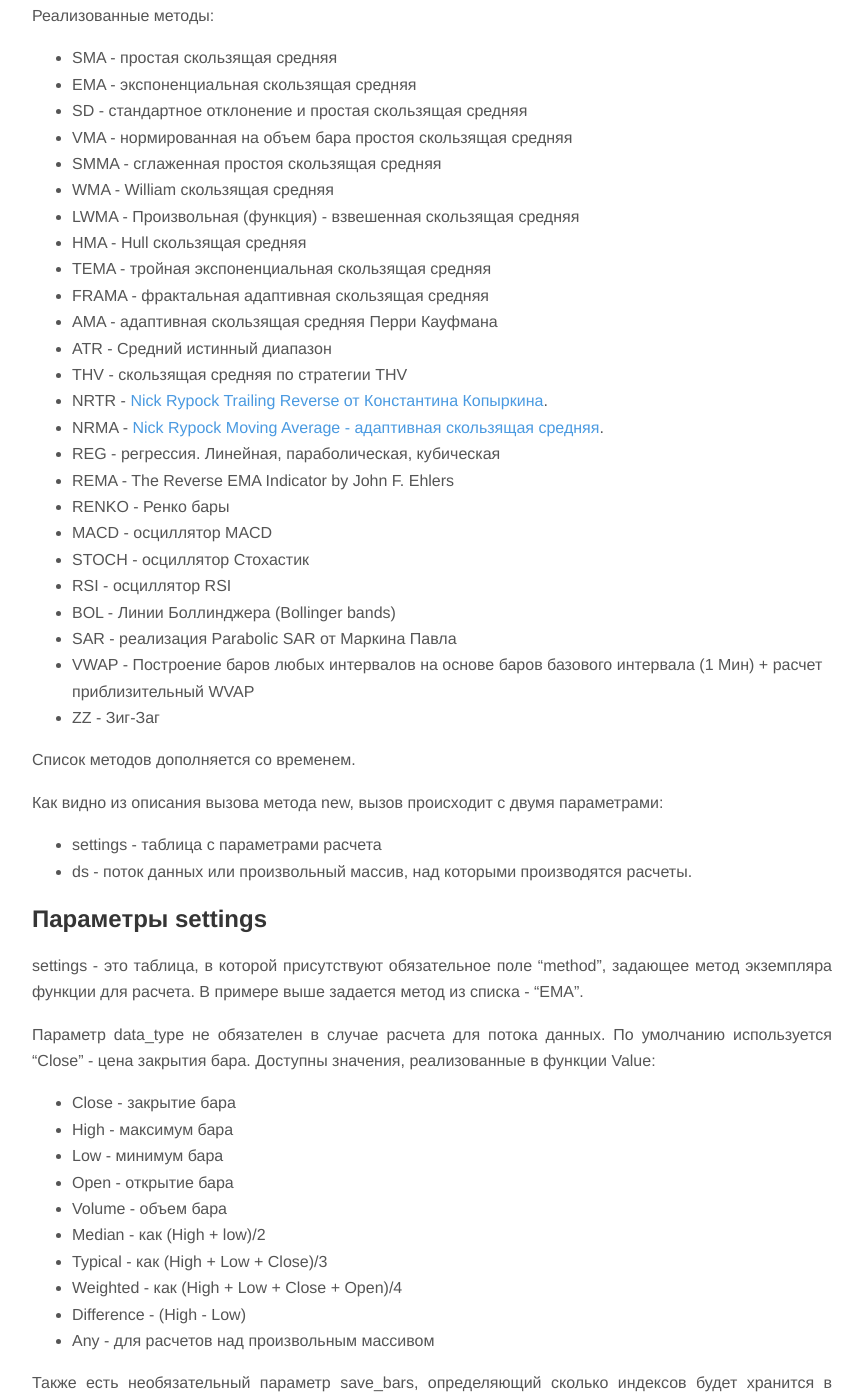
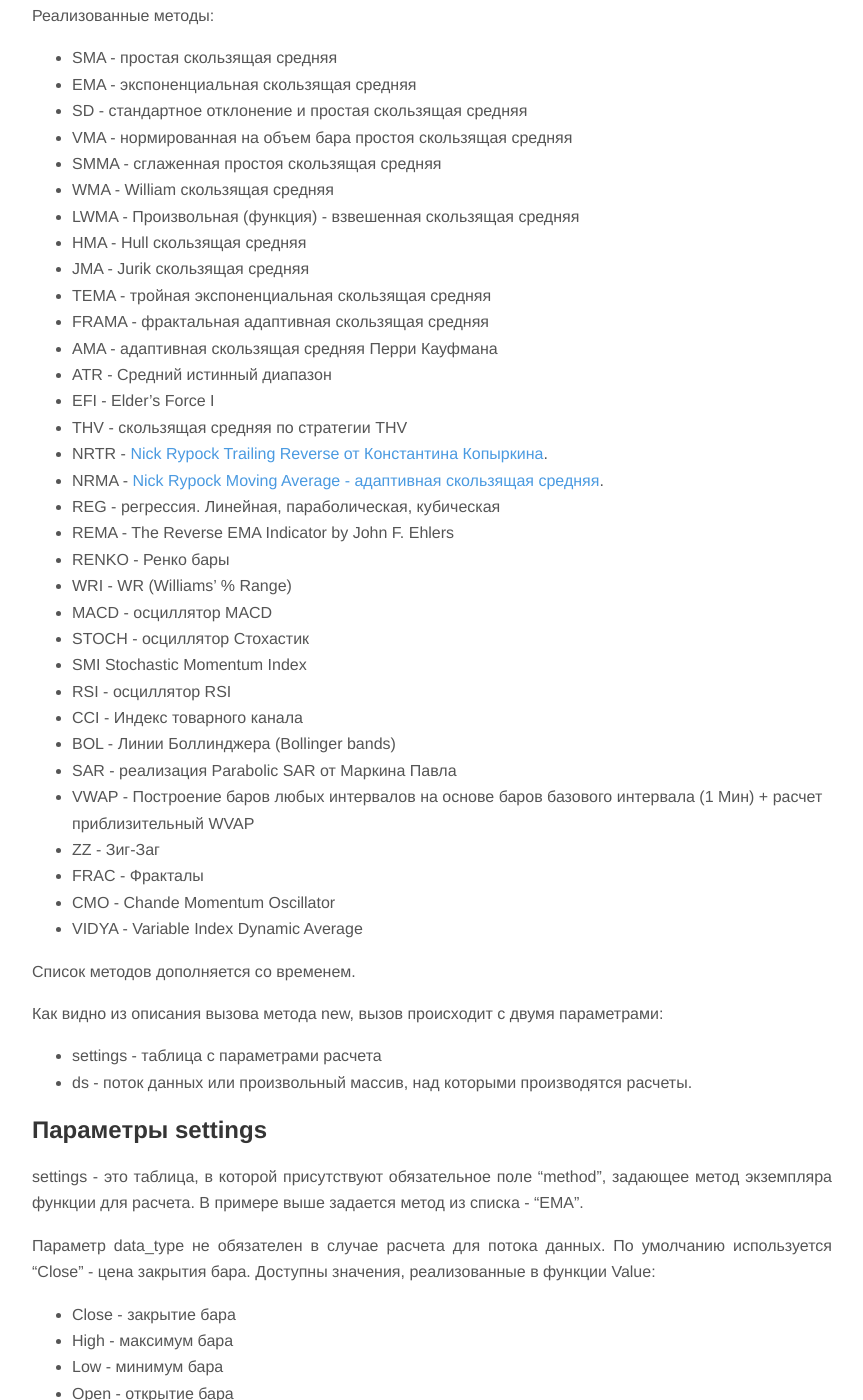
Before and after one commit to nick-nh/nick-nh.github.io, a Jekyll site: the page built from _posts/2021-03-14-maLib.md, in a window 1280 px wide and 1400 px high, scrolled down 1583 px. Shown: the whole window, without its empty margins (208-1071 px from the left). Built offline with Jekyll 4.4.1, drawn with Linux system fonts in a browser that asks for light colours; nearby versions of some CDN libraries.

Commit message:
new methods

```diff
--- a/_posts/2021-03-14-maLib.md
+++ b/_posts/2021-03-14-maLib.md
@@ -68,23 +68,31 @@ tags: [lua,qlua,квик,quik]
  - WMA - William скользящая средняя
  - LWMA - Произвольная (функция) - взвешенная скользящая средняя
  - HMA - Hull скользящая средняя
+ - JMA - Jurik скользящая средняя
  - TEMA - тройная экспоненциальная скользящая средняя
  - FRAMA - фрактальная адаптивная скользящая средняя
  - AMA - адаптивная скользящая средняя Перри Кауфмана
  - ATR - Средний истинный диапазон
+ - EFI - Elder's Force I
  - THV - скользящая средняя по стратегии THV
  - NRTR - [Nick Rypock Trailing Reverse от Константина Копыркина](http://konkop.narod.ru/Files/4_24_28.pdf).
  - NRMA - [Nick Rypoсk Moving Average - адаптивная скользящая средняя](http://konkop.narod.ru/nrma.htm).
  - REG - регрессия. Линейная, параболическая, кубическая
  - REMA - The Reverse EMA Indicator by John F. Ehlers
  - RENKO - Ренко бары
+ - WRI  - WR (Williams' % Range)
  - MACD - осциллятор MACD
  - STOCH - осциллятор Стохастик
+ - SMI Stochastic Momentum Index
  - RSI - осциллятор RSI
+ - CCI - Индекс товарного канала
  - BOL - Линии Боллинджера (Bollinger bands)
  - SAR - реализация Parabolic SAR от Маркина Павла
  - VWAP - Построение баров любых интервалов на основе баров базового интервала (1 Мин) + расчет приблизительный WVAP
  - ZZ  - Зиг-Заг
+ - FRAC - Фракталы
+ - CMO - Chande Momentum Oscillator
+ - VIDYA - Variable Index Dynamic Average
 
 Список методов дополняется со временем.
 
```
